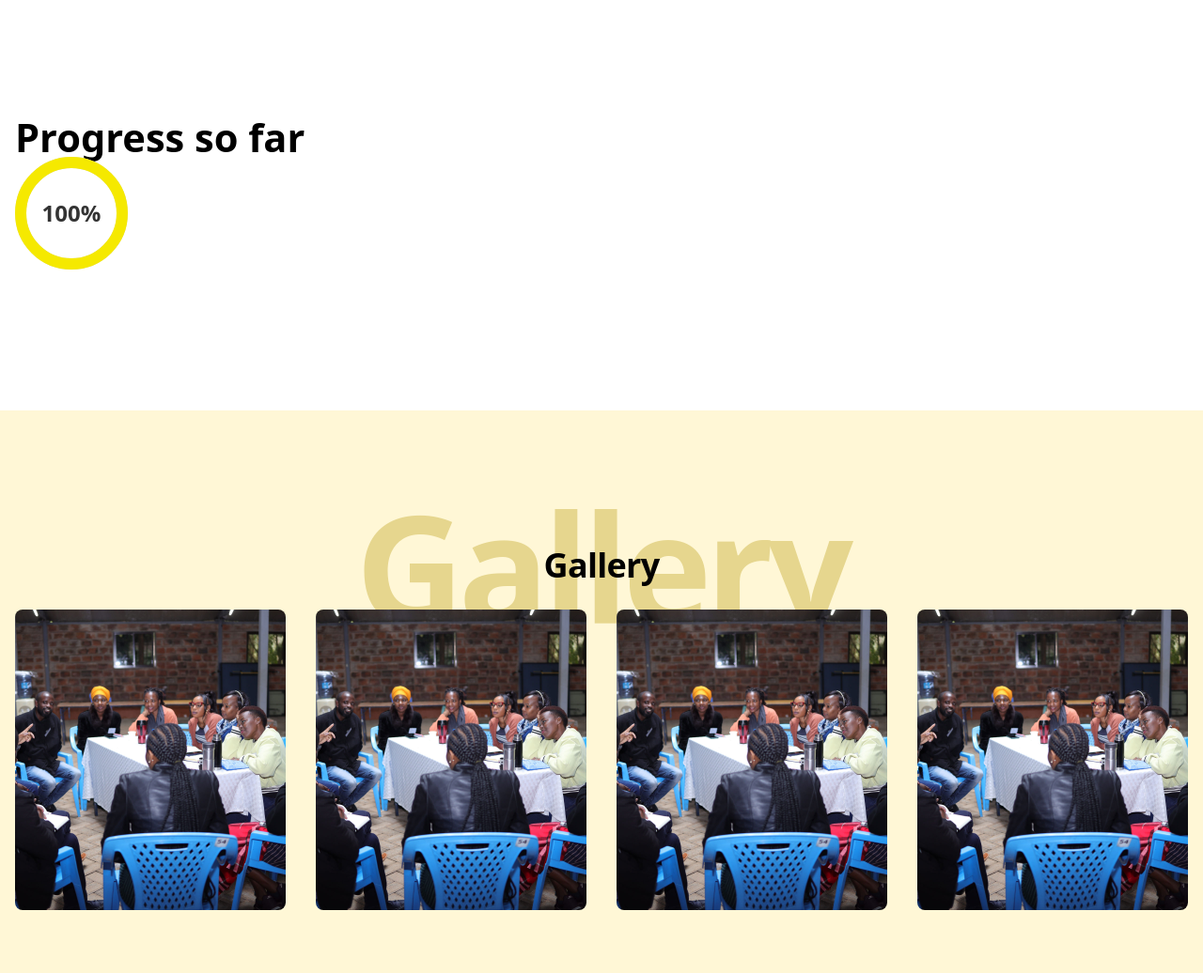
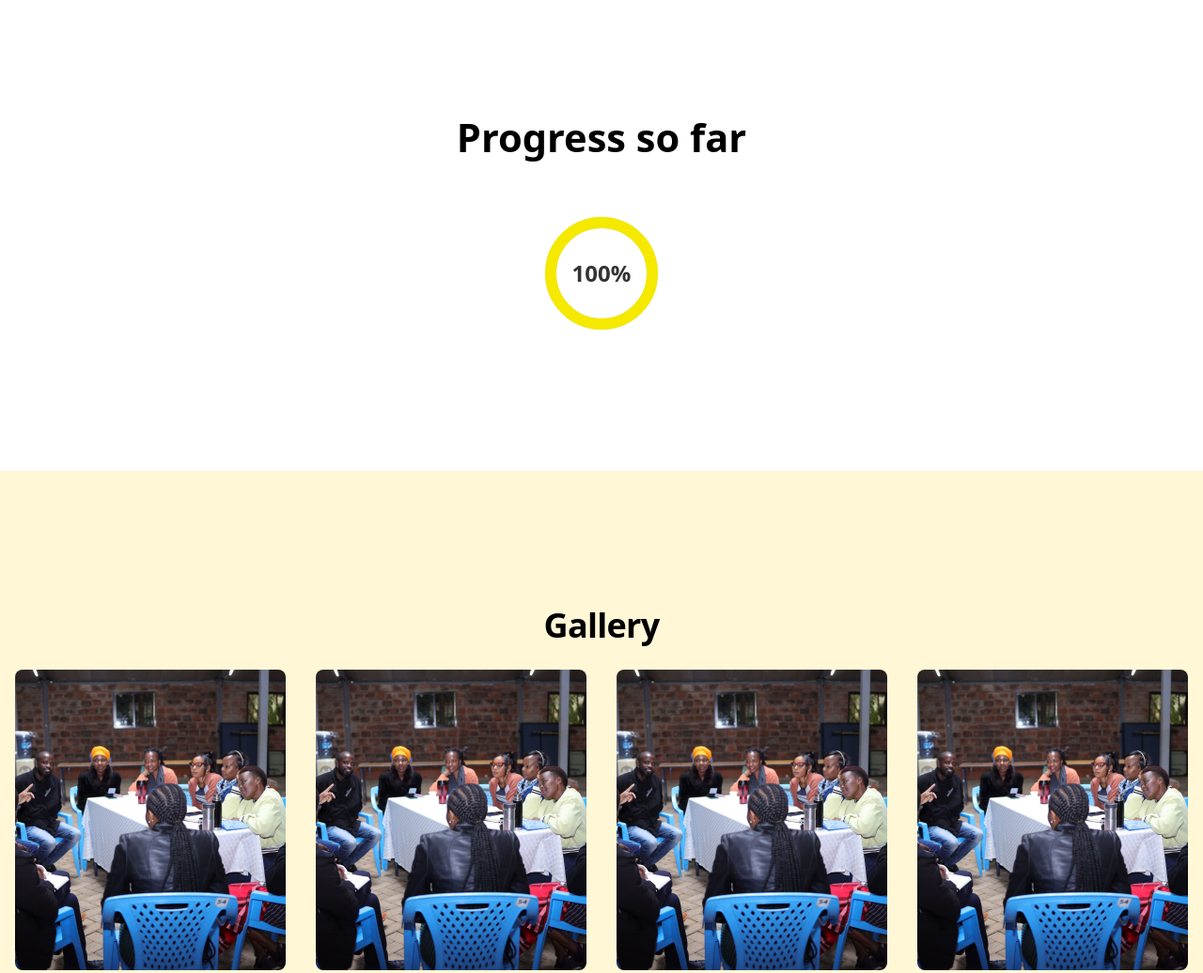
Before and after one commit to luseno-hub/karura-cc, a website built with Vite: page city-on-a-hill.html in a window 1280 px wide. Shown: the part 660-1696 px from the top of the page at 94% size. Built offline with nearby package versions, Linux system fonts and the light colour scheme; a web font is replaced by a local one.

Commit message:
city on a hill ui

```diff
--- a/assets/Js/main.js
+++ b/assets/Js/main.js
@@ -69,6 +69,23 @@ window.addEventListener("scroll", () => {
   }
 });
 
+// ---------------> Page scroll animatins <------------
+function reveal() {
+  var reveals = document.querySelectorAll(".reveal");
+  for (var i = 0; i < reveals.length; i++) {
+    var windowHeight = window.innerHeight;
+    var elementTop = reveals[i].getBoundingClientRect().top;
+    var elementVisible = 50;
+    if (elementTop < windowHeight - elementVisible) {
+      reveals[i].classList.add("active");
+    } else {
+      reveals[i].classList.remove("active");
+    }
+  }
+}
+
+window.addEventListener("scroll", reveal);
+
 // ---------------> Progress Bar <----------------
 function setProgress(element, percent) {
   const radius = 54; // Radius of the circle
--- a/assets/scss/partials/_coah.scss
+++ b/assets/scss/partials/_coah.scss
@@ -14,15 +14,30 @@
     }
 
     .media-card__CTAs-wrapper {
-      margin: 4rem auto;
+      margin: 2rem auto;
+
+      @include mixins.respond-to(large) {
+        margin: 4rem auto;
+      }
     }
   }
 
   .animated-progress-bar {
+    background-color: variables.$colors-neutral-100;
+
+    h3 {
+      text-align: center;
+    }
+
     .progress-container {
       position: relative;
       width: 120px;
       height: 120px;
+      margin: 2rem auto 0 auto;
+
+      @include mixins.respond-to(large) {
+        margin: 4rem auto 0 auto;
+      }
     }
 
     .progress-circle {
@@ -62,6 +77,8 @@
   }
 
   .journey {
+    background-color: variables.$colors-accent-900;
+
     .title-navigation {
       margin-bottom: 2rem;
     }
--- a/city-on-a-hill.html
+++ b/city-on-a-hill.html
@@ -274,7 +274,7 @@
         </span>
       </section>
 
-      <section class="animated-progress-bar section-padding">
+      <section class="animated-progress-bar section-padding reveal">
         <div class="container">
           <h3>Progress so far</h3>
           <div class="progress-bar__wrapper">
@@ -299,7 +299,7 @@
       <section class="gallery">
         <div class="container">
           <div class="title">
-            <span class="title__mirror-bg">Gallery</span>
+            <!-- <span class="title__mirror-bg">Gallery</span> -->
             <h4 class="title__header-text">Gallery</h4>
           </div>
 
```
Also changed, not shown: assets/css/style.css, 1 other file.
